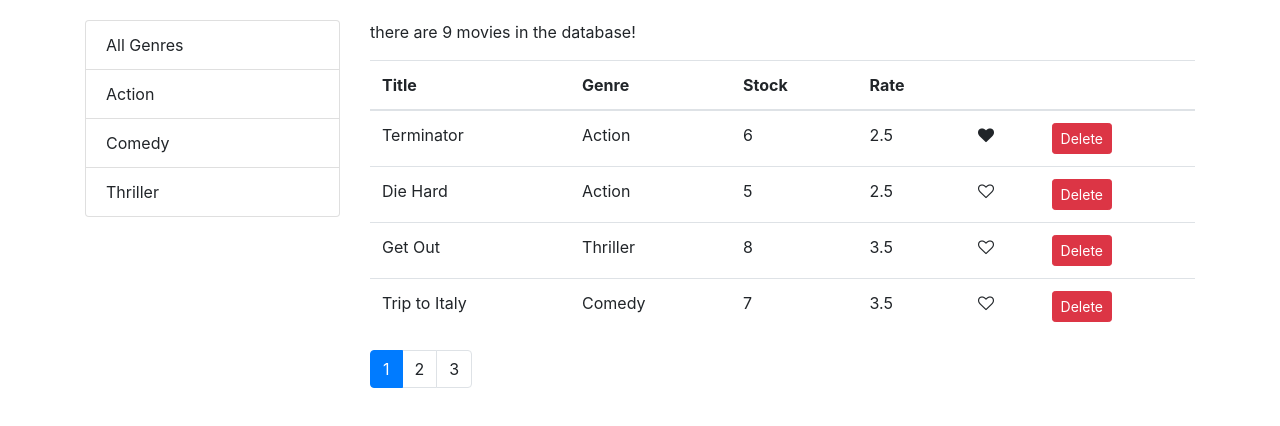
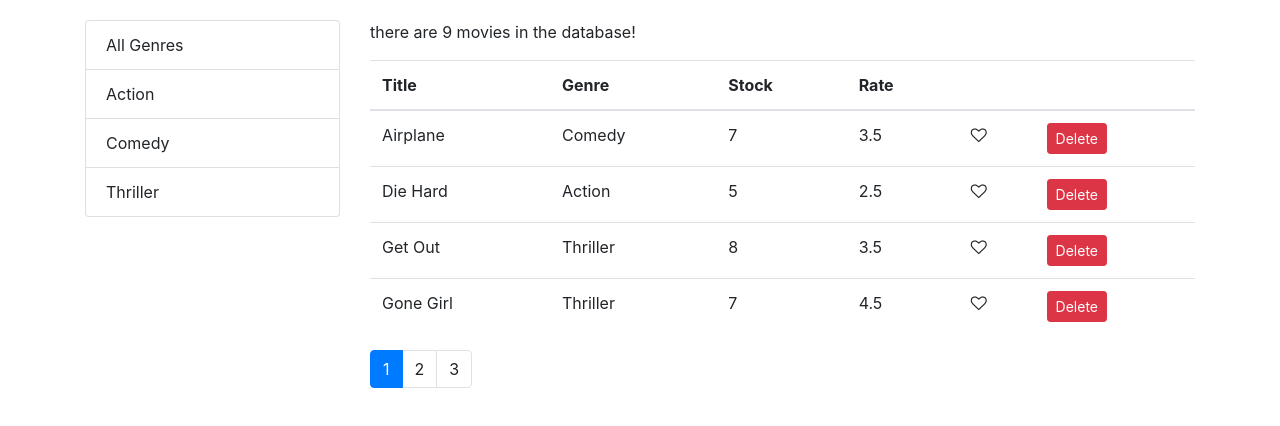
Before and after one commit to ZahraJiryaee/vidly, a React (Create React App) app: page / in a window 1280 px wide. Shown: the top 426 px of the page. Built offline with nearby package versions, Linux system fonts and the light colour scheme.

Commit message:
5.17. implementing the sorting

```diff
--- a/src/components/movies.jsx
+++ b/src/components/movies.jsx
@@ -5,6 +5,7 @@
 import { getMovies } from "../services/fakeMovieService";
 import { getGenres } from "../services/fakeGenreService";
 import { paginate } from "./../utils/paginate";
+import _ from "lodash"; // to implement sorting on client
 
 class Movies extends Component {
   state = {
@@ -14,6 +15,8 @@
     currentPage: 1,
 
     genres: [],
+
+    sortColumn: { path: "title", order: "asc" },
   };
 
   componentDidMount() {
@@ -46,7 +49,15 @@
   };
 
   handleSort = (path) => {
-    console.log(path);
+    // if the path is as the in sortColumn.path, we reverse the sort order otherwise: update the path and set the order to 'asc'
+    const sortColumn = { ...this.state.sortColumn };
+    if (sortColumn.path === path)
+      sortColumn.order = sortColumn.order === "asc" ? "desc" : "asc";
+    else {
+      sortColumn.path = path;
+      sortColumn.order = "asc";
+    }
+    this.setState({ sortColumn });
   };
 
   render() {
@@ -55,20 +66,26 @@
       pageSize,
       currentPage,
       selectedGenre,
+      sortColumn,
       movies: allMovies,
     } = this.state;
 
     if (count === 0) return <p>there are no movies!!</p>;
 
+    /* filter - sort - paginate */
+    // 1
     // if the genre is selected and that genre has an id (empty string is also falsy) we filter it otherwise we return allMovies
     const filtered =
       selectedGenre && selectedGenre._id
         ? allMovies.filter((m) => m.genre._id === selectedGenre._id)
         : allMovies;
+    // 2
+    const sorted = _.orderBy(filtered, [sortColumn.path], [sortColumn.order]);
+    // 3
     // instead of rendering this.state.movies.map, we render the below array
-    // const movies = paginate(allMovies, currentPage, pageSize);
-    // allMovies => filtered , count => filtered.length
-    const movies = paginate(filtered, currentPage, pageSize);
+    // const movies = paginate(allMovies, currentPage, pageSize);  =>   allMovies => filtered , count => filtered.length
+    // const movies = paginate(filtered, currentPage, pageSize);
+    const movies = paginate(sorted, currentPage, pageSize);
 
     return (
       <div className="row">
```
